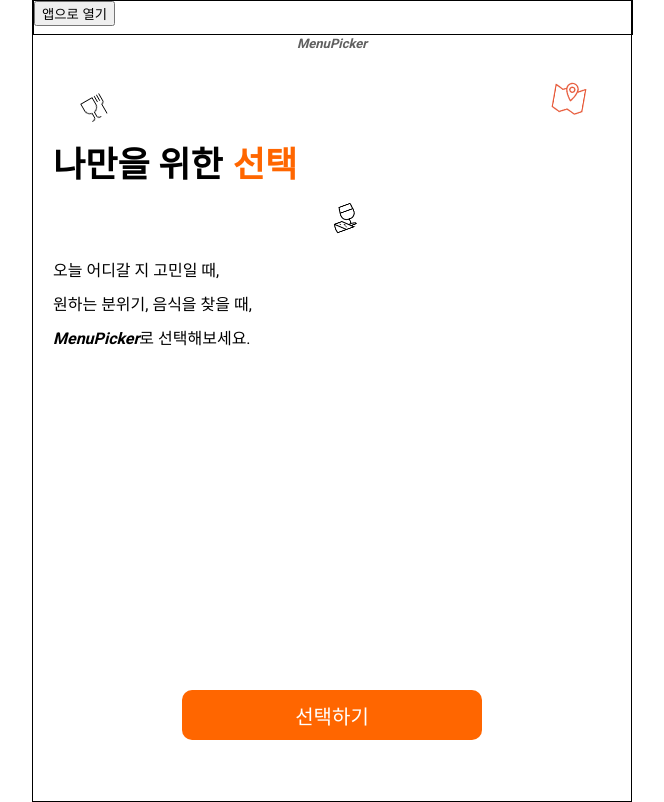
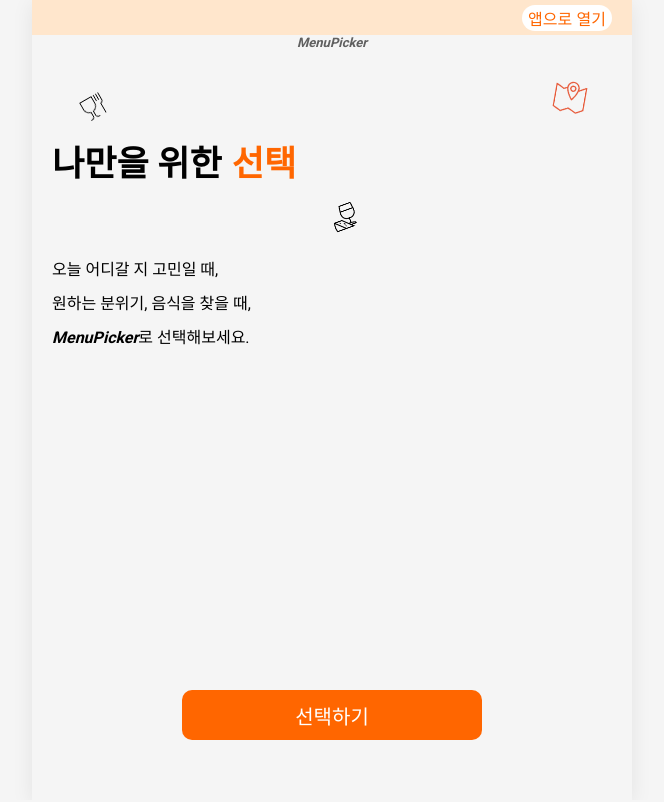
Before and after one commit to MenuPicker/MenuPicker_FE, a React (Vite) app: page / in a window 1280 px wide. Shown: the whole page, without its empty margins (308-972 px from the left). Built offline with nearby package versions, Linux system fonts and the light colour scheme.

Commit message:
fix: MP-22 이슈 대

```diff
--- a/index.html
+++ b/index.html
@@ -9,7 +9,7 @@
       rel="stylesheet"
     />
     <meta name="viewport" content="width=device-width, initial-scale=1.0" />
-    <title>Vite + React + TS</title>
+    <title>MenuPicker</title>
   </head>
   <body>
     <div id="root"></div>
--- a/src/css/components/qrModal.module.css
+++ b/src/css/components/qrModal.module.css
@@ -46,6 +46,7 @@
   align-items: center;
   border-radius: 16px;
   margin: 5px 5px 0 0;
+  cursor: pointer;
 }
 .closeBtn:hover {
   transform: scale(1.1);
--- a/src/css/page/index.module.css
+++ b/src/css/page/index.module.css
@@ -8,12 +8,36 @@
 }
 .qrDiv {
   /* background-color: red; */
-  border: 1px solid black;
+  /* border: 1px solid black; */
+  background-color: #ffe6cc;
   height: 35px;
   position: fixed;
   top: 0;
   width: 600px;
   box-sizing: border-box;
+  display: flex;
+  align-items: center;
+  justify-content: end;
+}
+.qrDiv button {
+  margin-right: 20px;
+  background-color: white; /* 앱 주 컬러 */
+  color: #ff6600;
+
+  font-size: 16px;
+
+  border: none;
+  border-radius: 14px;
+  cursor: pointer;
+
+  transition: all 0.2s ease-in-out;
+}
+.qrDiv button:hover {
+  transform: scale(1.03);
+}
+
+.qrDiv button:active {
+  transform: scale(0.97);
 }
 .header {
   font-size: 13px;
--- a/src/css/style.css
+++ b/src/css/style.css
@@ -15,6 +15,8 @@ body {
   height: 100svh;
   overflow: hidden;
   font-family: "Roboto", "Noto Sans KR", sans-serif;
+  box-shadow: 0 4px 20px rgba(0, 0, 0, 0.08);
+  background-color: #f5f5f5;
   /* background-color: #f5f5f5;
   background-image: radial-gradient(#ccc 1px, transparent 1px);
   background-size: 20px 20px; */
@@ -29,5 +31,5 @@ body {
 
   /* height: calc(var(--vh) * 100); */
   /* background-color: red; */
-  border: 1px solid black;
+  /* border: 1px solid black; */
 }
```
